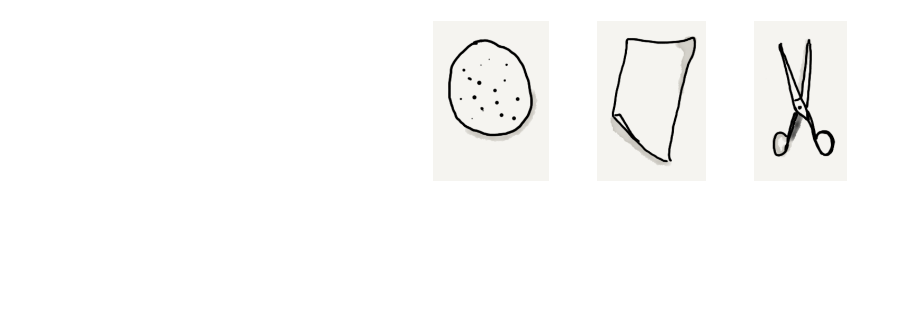
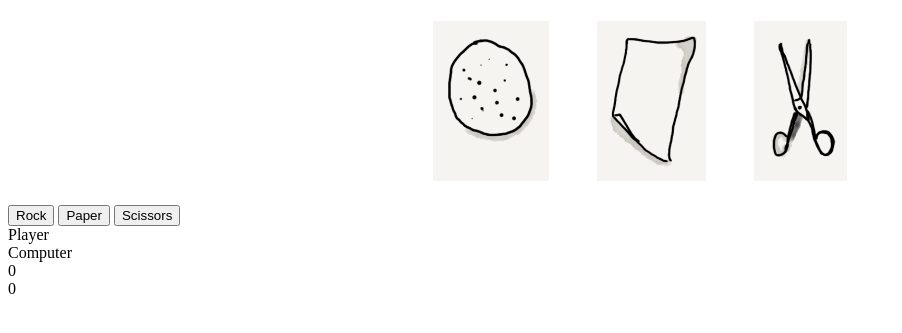
Before and after one commit to neolixiang/rock-scissors-paper, a plain HTML site: page index.html in a window 1280 px wide. Shown: the part 101-434 px from the top of the page, without its empty margins (0-902 px from the left). Drawn offline with Linux system fonts and the light colour scheme.

Commit message:
ugly UI done

```diff
--- a/index.html
+++ b/index.html
@@ -18,6 +18,22 @@
         <img src="./paper.png" id = 'selection'>
         <img src="./scissors.png" id = 'selection'>
     </div>
+    <div class = 'buttons'>
+        <button id = 'rock' class = 'btn'>Rock</button>
+        <button id = 'paper' class = 'btn'>Paper</button>
+        <button id = 'scissors' class = 'btn'>Scissors</button>
+    </div>
+    <div class="vs">
+        <div>Player</div>
+        <div>Computer</div>
+    </div>
+    <div class="score">
+        <div id="playerScore" class = 'score'>0</div>
+        <div id="computerScore" class = 'score'>0</div>
+    </div>
+    <div id="final"></div>
+
+
 </body>
 
 </html>
```
